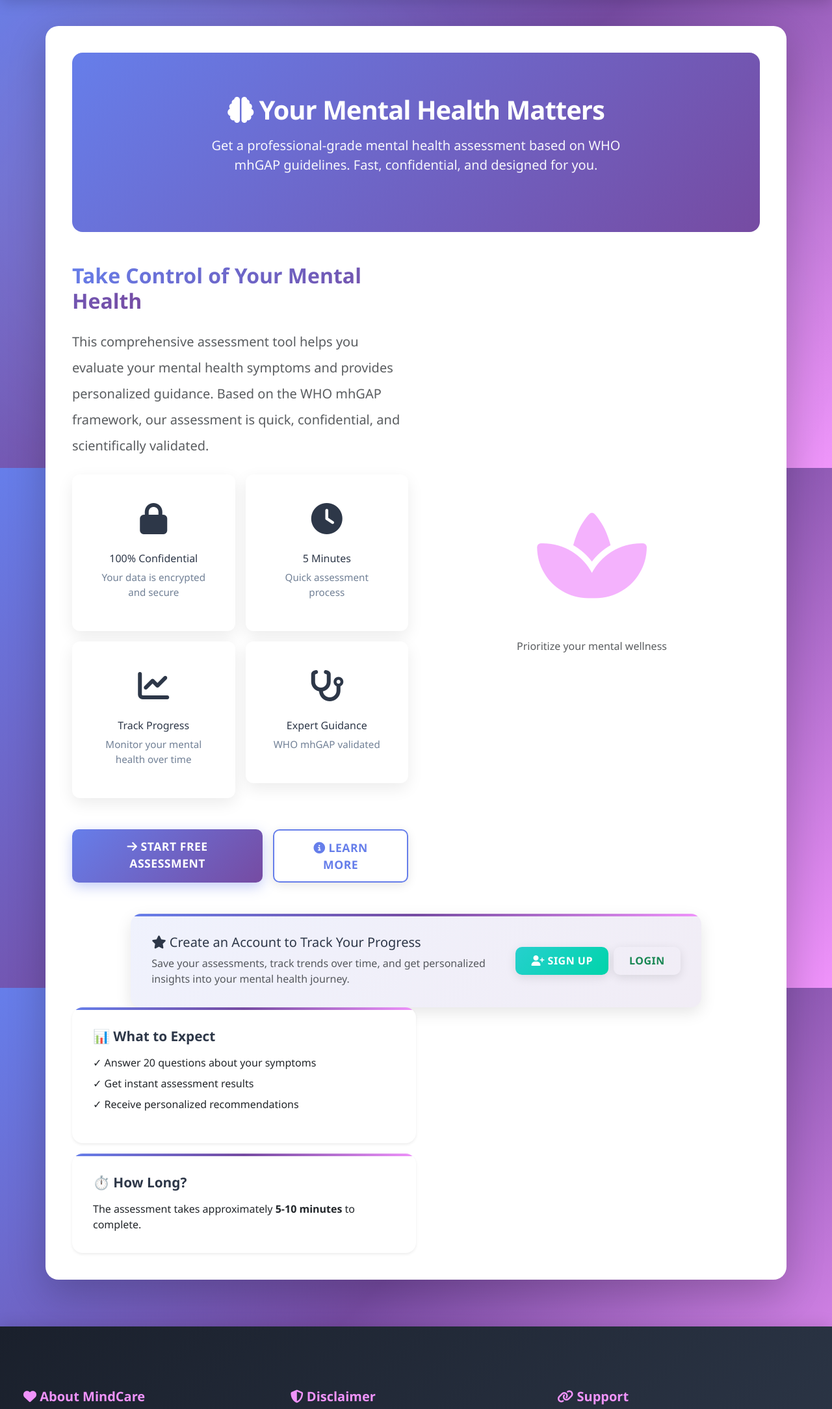
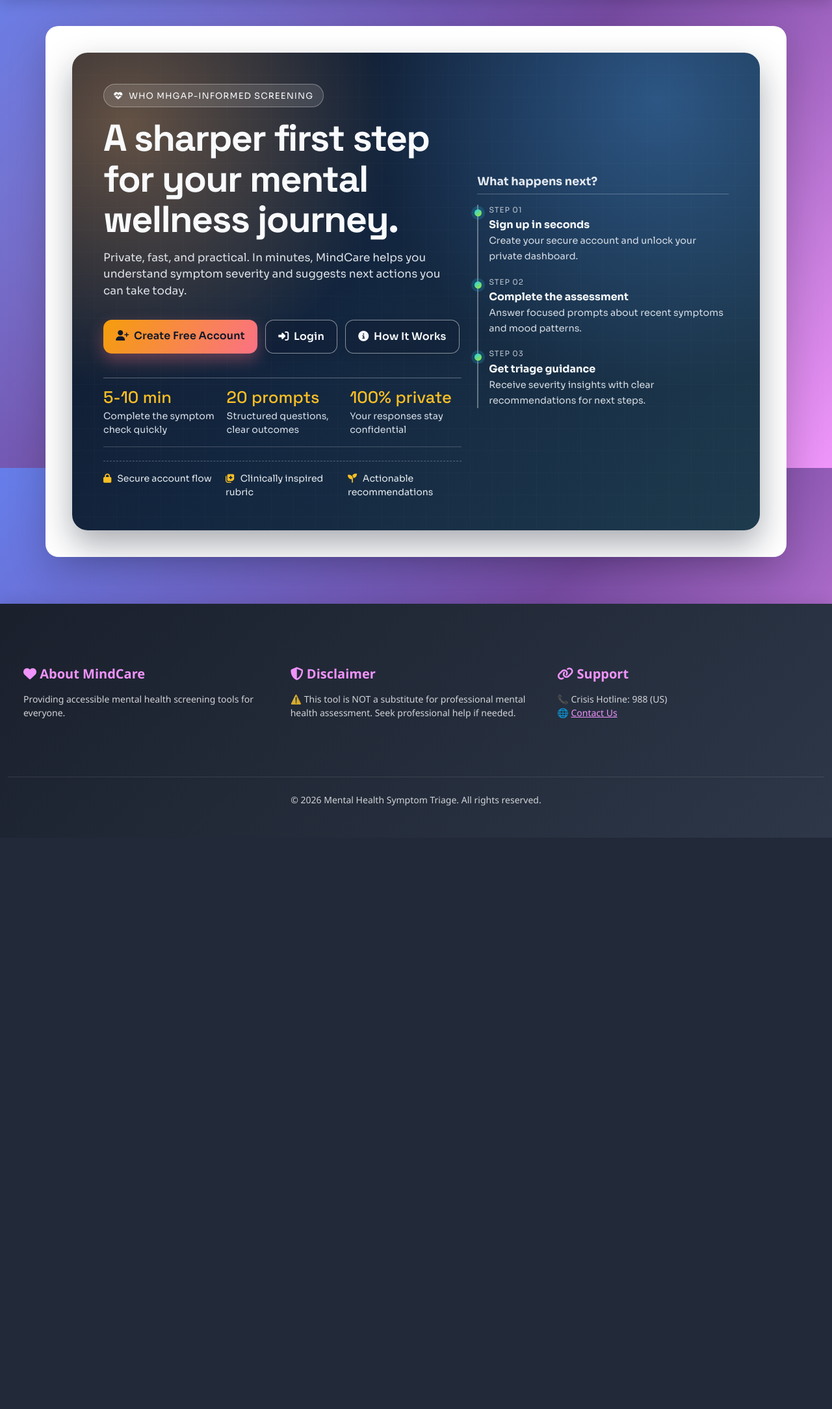
Before and after one commit to HanjalaShihab/Mental-Health-Symptom-Triage, a Django app: page / in a window 1280 px wide. Shown: the part 80-2248 px from the top of the page at 65% size. After the commit the page ends 1369 px from the top, so only its background shows below. Run offline with Django 4.2, Linux system fonts and the light colour scheme.

Commit message:
changed the front page ui

```diff
--- a/mental_health_project/triage_app/templates/index.html
+++ b/mental_health_project/triage_app/templates/index.html
@@ -3,176 +3,365 @@
 {% block title %}Mental Health Symptom Triage - Home{% endblock %}
 
 {% block content %}
-<!-- Hero Section -->
-<div class="hero-section mb-5">
-    <div class="row align-items-center">
-        <div class="col-lg-8 mx-auto text-center">
-            <h1 class="display-4 fw-bold mb-3">
-                <i class="fas fa-brain"></i> Your Mental Health Matters
+<style>
+    @import url('https://fonts.googleapis.com/css2?family=Space+Grotesk:wght@400;500;700&family=Sora:wght@400;600;700&display=swap');
+
+    .landing-shell {
+        position: relative;
+        overflow: hidden;
+        border-radius: 24px;
+        background:
+            radial-gradient(circle at 8% 15%, rgba(255, 184, 108, 0.35), transparent 35%),
+            radial-gradient(circle at 85% 10%, rgba(88, 168, 255, 0.35), transparent 40%),
+            linear-gradient(130deg, #0f172a 0%, #13263f 45%, #1e3a4d 100%);
+        color: #f8fafc;
+        padding: 3rem;
+        font-family: 'Sora', 'Segoe UI', sans-serif;
+        box-shadow: 0 22px 50px rgba(9, 18, 34, 0.35);
+        animation: landingRise 0.65s ease-out;
+    }
+
+    .landing-shell::before {
+        content: '';
+        position: absolute;
+        inset: 0;
+        background-image:
+            linear-gradient(rgba(255, 255, 255, 0.07) 1px, transparent 1px),
+            linear-gradient(90deg, rgba(255, 255, 255, 0.07) 1px, transparent 1px);
+        background-size: 34px 34px;
+        opacity: 0.25;
+        pointer-events: none;
+        z-index: 1;
+    }
+
+    .landing-grid {
+        position: relative;
+        z-index: 2;
+    }
+
+    .landing-kicker {
+        display: inline-flex;
+        align-items: center;
+        gap: 0.55rem;
+        border: 1px solid rgba(255, 255, 255, 0.32);
+        border-radius: 999px;
+        padding: 0.45rem 0.95rem;
+        font-size: 0.82rem;
+        letter-spacing: 0.08em;
+        text-transform: uppercase;
+        background: rgba(255, 255, 255, 0.12);
+    }
+
+    .landing-title {
+        margin-top: 1rem;
+        font-family: 'Space Grotesk', 'Segoe UI', sans-serif;
+        font-size: clamp(2rem, 4.5vw, 3.6rem);
+        line-height: 1.08;
+        letter-spacing: -0.03em;
+        font-weight: 700;
+    }
+
+    .landing-subtitle {
+        margin-top: 1rem;
+        max-width: 41rem;
+        font-size: 1.06rem;
+        color: rgba(241, 245, 249, 0.9);
+    }
+
+    .landing-cta {
+        margin-top: 2rem;
+        display: flex;
+        flex-wrap: wrap;
+        gap: 0.75rem;
+    }
+
+    .landing-btn {
+        border-radius: 13px;
+        border: none;
+        padding: 0.8rem 1.2rem;
+        font-weight: 600;
+        text-transform: none;
+        letter-spacing: 0.01em;
+        transition: transform 0.25s ease, box-shadow 0.25s ease, background 0.25s ease;
+    }
+
+    .landing-btn-primary {
+        background: linear-gradient(120deg, #f59e0b, #fb7185);
+        color: #101828;
+        box-shadow: 0 10px 24px rgba(251, 113, 133, 0.35);
+    }
+
+    .landing-btn-primary:hover {
+        transform: translateY(-3px);
+        box-shadow: 0 16px 28px rgba(251, 113, 133, 0.4);
+        color: #101828;
+    }
+
+    .landing-btn-outline {
+        border: 1px solid rgba(255, 255, 255, 0.5);
+        color: #f8fafc;
+        background: rgba(15, 23, 42, 0.25);
+    }
+
+    .landing-btn-outline:hover {
+        transform: translateY(-2px);
+        color: #ffffff;
+        background: rgba(255, 255, 255, 0.12);
+    }
+
+    .landing-stats {
+        margin-top: 2.3rem;
+        display: flex;
+        flex-wrap: wrap;
+        gap: 1.1rem;
+        align-items: stretch;
+        border-top: 1px solid rgba(255, 255, 255, 0.3);
+        border-bottom: 1px solid rgba(255, 255, 255, 0.2);
+        padding: 0.9rem 0;
+    }
+
+    .stat-item {
+        flex: 1 1 10rem;
+        animation: delayedFade 0.65s ease both;
+    }
+
+    .stat-item:nth-child(2) {
+        animation-delay: 0.12s;
+    }
+
+    .stat-item:nth-child(3) {
+        animation-delay: 0.24s;
+    }
+
+    .stat-item h5 {
+        margin: 0;
+        font-size: 1.6rem;
+        font-family: 'Space Grotesk', 'Segoe UI', sans-serif;
+        color: #fbbf24;
+    }
+
+    .stat-item p {
+        margin: 0.2rem 0 0;
+        font-size: 0.89rem;
+        color: rgba(226, 232, 240, 0.95);
+    }
+
+    .journey-heading {
+        font-size: 1.1rem;
+        margin-bottom: 1rem;
+        font-weight: 700;
+        color: #e2e8f0;
+        border-bottom: 1px solid rgba(255, 255, 255, 0.25);
+        padding-bottom: 0.45rem;
+    }
+
+    .journey-list {
+        list-style: none;
+        margin: 0;
+        padding: 0 0 0 1rem;
+        border-left: 2px solid rgba(255, 255, 255, 0.35);
+    }
+
+    .journey-list li {
+        margin-bottom: 1.2rem;
+        position: relative;
+        animation: delayedFade 0.65s ease both;
+    }
+
+    .journey-list li:last-child {
+        margin-bottom: 0;
+    }
+
+    .journey-list li::before {
+        content: '';
+        position: absolute;
+        left: -1.38rem;
+        top: 0.45rem;
+        width: 0.7rem;
+        height: 0.7rem;
+        border-radius: 50%;
+        background: linear-gradient(145deg, #22d3ee, #a3e635);
+        box-shadow: 0 0 0 5px rgba(34, 211, 238, 0.18);
+    }
+
+    .journey-step {
+        text-transform: uppercase;
+        letter-spacing: 0.08em;
+        font-size: 0.72rem;
+        color: rgba(226, 232, 240, 0.8);
+        margin-bottom: 0.15rem;
+    }
+
+    .journey-list strong {
+        font-size: 1rem;
+        display: block;
+    }
+
+    .journey-list span {
+        color: rgba(241, 245, 249, 0.87);
+        font-size: 0.9rem;
+    }
+
+    .trust-strip {
+        margin-top: 1.3rem;
+        border-top: 1px dashed rgba(255, 255, 255, 0.28);
+        padding-top: 1rem;
+        display: grid;
+        grid-template-columns: repeat(3, minmax(0, 1fr));
+        gap: 0.8rem;
+        font-size: 0.88rem;
+        color: rgba(241, 245, 249, 0.95);
+    }
+
+    .trust-strip i {
+        color: #fbbf24;
+        margin-right: 0.35rem;
+    }
+
+    .dashboard-home {
+        padding: 0.6rem 0;
+    }
+
+    .recent-table thead th {
+        font-size: 0.84rem;
+        text-transform: uppercase;
+        letter-spacing: 0.04em;
+    }
+
+    @keyframes landingRise {
+        from {
+            opacity: 0;
+            transform: translateY(16px);
+        }
+        to {
+            opacity: 1;
+            transform: translateY(0);
+        }
+    }
+
+    @keyframes delayedFade {
+        from {
+            opacity: 0;
+            transform: translateY(20px);
+        }
+        to {
+            opacity: 1;
+            transform: translateY(0);
+        }
+    }
+
+    @media (max-width: 991px) {
+        .landing-shell {
+            padding: 1.5rem;
+        }
+
+        .landing-stats,
+        .trust-strip {
+            display: grid;
+            grid-template-columns: 1fr;
+        }
+
+        .landing-title {
+            font-size: 2rem;
+        }
+    }
+</style>
+
+{% if not user.is_authenticated %}
+<section class="landing-shell">
+    <div class="landing-grid row g-4 align-items-center">
+        <div class="col-lg-7">
+            <div class="landing-kicker">
+                <i class="fas fa-heart-pulse"></i>
+                WHO mhGAP-informed screening
+            </div>
+            <h1 class="landing-title">
+                A sharper first step for your mental wellness journey.
             </h1>
-            <p class="lead mb-4 fs-5">
-                Get a professional-grade mental health assessment based on WHO mhGAP guidelines.
-                Fast, confidential, and designed for you.
+            <p class="landing-subtitle">
+                Private, fast, and practical. In minutes, MindCare helps you understand symptom severity and suggests next actions you can take today.
             </p>
+            <div class="landing-cta">
+                <a href="{% url 'register' %}" class="btn landing-btn landing-btn-primary">
+                    <i class="fas fa-user-plus me-1"></i> Create Free Account
+                </a>
+                <a href="{% url 'login' %}" class="btn landing-btn landing-btn-outline">
+                    <i class="fas fa-right-to-bracket me-1"></i> Login
+                </a>
+                <a href="{% url 'about' %}" class="btn landing-btn landing-btn-outline">
+                    <i class="fas fa-circle-info me-1"></i> How It Works
+                </a>
+            </div>
 
-            {% if user.is_authenticated %}
-                <div class="alert alert-success border-0 mb-4" style="background: rgba(255,255,255,0.15); color: white;">
-                    <i class="fas fa-user-check"></i>
-                    <strong>Welcome back, {{ user.first_name|default:user.username }}!</strong>
-                    {% if last_assessment %}
-                        <br><small>Last assessment: <strong>{{ last_assessment|date:"F d, Y" }}</strong></small>
-                    {% endif %}
+            <div class="landing-stats">
+                <article class="stat-item">
+                    <h5>5-10 min</h5>
+                    <p>Complete the symptom check quickly</p>
+                </article>
+                <article class="stat-item">
+                    <h5>20 prompts</h5>
+                    <p>Structured questions, clear outcomes</p>
+                </article>
+                <article class="stat-item">
+                    <h5>100% private</h5>
+                    <p>Your responses stay confidential</p>
+                </article>
             </div>
-            {% endif %}
-        </div>
+
+            <div class="trust-strip">
+                <div><i class="fas fa-lock"></i> Secure account flow</div>
+                <div><i class="fas fa-notes-medical"></i> Clinically inspired rubric</div>
+                <div><i class="fas fa-seedling"></i> Actionable recommendations</div>
             </div>
         </div>
 
-<!-- Main Content -->
-<div class="row align-items-center">
-    <div class="col-lg-6">
-        <h2 class="mb-4" style="font-size: 2rem; font-weight: 800;">
-            <span class="text-gradient">Take Control of Your Mental Health</span>
-        </h2>
-        <p class="fs-5 text-muted mb-4 lh-lg">
-            This comprehensive assessment tool helps you evaluate your mental health symptoms and provides personalized guidance.
-            Based on the WHO mhGAP framework, our assessment is quick, confidential, and scientifically validated.
-        </p>
-
-        <div class="mb-5">
-            <div class="row g-3">
-                <div class="col-sm-6">
-                    <div class="feature-card">
-                        <div class="icon">
-                            <i class="fas fa-lock"></i>
-                        </div>
-                        <h6>100% Confidential</h6>
-                        <p class="small">Your data is encrypted and secure</p>
+        <div class="col-lg-5">
+            <h4 class="journey-heading">What happens next?</h4>
+            <ol class="journey-list">
+                <li>
+                    <div class="journey-step">Step 01</div>
+                    <strong>Sign up in seconds</strong>
+                    <span>Create your secure account and unlock your private dashboard.</span>
+                </li>
+                <li>
+                    <div class="journey-step">Step 02</div>
+                    <strong>Complete the assessment</strong>
+                    <span>Answer focused prompts about recent symptoms and mood patterns.</span>
+                </li>
+                <li>
+                    <div class="journey-step">Step 03</div>
+                    <strong>Get triage guidance</strong>
+                    <span>Receive severity insights with clear recommendations for next steps.</span>
+                </li>
+            </ol>
         </div>
     </div>
-                <div class="col-sm-6">
-                    <div class="feature-card">
-                        <div class="icon">
-                            <i class="fas fa-clock"></i>
+</section>
+{% else %}
+<section class="dashboard-home">
+    <div class="d-flex flex-wrap justify-content-between align-items-center gap-3 mb-4">
+        <div>
+            <h2 class="mb-1">Welcome back, {{ user.first_name|default:user.username }}.</h2>
+            <p class="text-muted mb-0">
+                Continue your mental wellness check-ins.
+                {% if last_assessment %}
+                    Last assessment: <strong>{{ last_assessment|date:"F d, Y" }}</strong>.
+                {% endif %}
+            </p>
         </div>
-                        <h6>5 Minutes</h6>
-                        <p class="small">Quick assessment process</p>
-                    </div>
-                </div>
-                <div class="col-sm-6">
-                    <div class="feature-card">
-                        <div class="icon">
-                            <i class="fas fa-chart-line"></i>
-                        </div>
-                        <h6>Track Progress</h6>
-                        <p class="small">Monitor your mental health over time</p>
-                    </div>
-                </div>
-                <div class="col-sm-6">
-                    <div class="feature-card">
-                        <div class="icon">
-                            <i class="fas fa-stethoscope"></i>
-                        </div>
-                        <h6>Expert Guidance</h6>
-                        <p class="small">WHO mhGAP validated</p>
-                    </div>
-                </div>
+        <div class="d-flex flex-wrap gap-2">
+            <a href="{% url 'assessment' %}" class="btn btn-primary">
+                <i class="fas fa-play me-1"></i> Start Assessment
+            </a>
+            <a href="{% url 'history' %}" class="btn btn-outline-primary">
+                <i class="fas fa-clock-rotate-left me-1"></i> View History
+            </a>
         </div>
     </div>
 
-        {% if user.is_authenticated %}
-            <div class="d-grid gap-3 d-sm-flex">
-                <a href="{% url 'assessment' %}" class="btn btn-primary btn-lg">
-                    <i class="fas fa-arrow-right"></i> Start Assessment
-                </a>
-                <a href="{% url 'history' %}" class="btn btn-outline-primary btn-lg">
-                    <i class="fas fa-history"></i> View History
-                </a>
-            </div>
-        {% else %}
-            <div class="d-grid gap-3 d-sm-flex">
-                <a href="{% url 'assessment' %}" class="btn btn-primary btn-lg">
-                    <i class="fas fa-arrow-right"></i> Start Free Assessment
-                </a>
-                <a href="{% url 'about' %}" class="btn btn-outline-primary btn-lg">
-                    <i class="fas fa-info-circle"></i> Learn More
-                </a>
-            </div>
-        {% endif %}
-    </div>
-
-    <!-- Right Side Image/Graphic -->
-    <div class="col-lg-6 text-center d-none d-lg-block">
-        <div style="font-size: 150px; opacity: 0.9;">
-            <i class="fas fa-spa" style="color: rgba(240, 147, 251, 0.8);"></i>
-        </div>
-        <p class="text-muted mt-3">Prioritize your mental wellness</p>
-    </div>
-</div>
-
-<!-- Call to Action for Non-Authenticated Users -->
-{% if not user.is_authenticated %}
-<div class="row mt-5">
-    <div class="col-lg-10 mx-auto">
-        <div class="card card-body border-0" style="background: linear-gradient(135deg, rgba(102, 126, 234, 0.1) 0%, rgba(118, 75, 162, 0.1) 100%);">
-            <div class="row align-items-center">
-                <div class="col-md-8">
-                    <h5 class="mb-2">
-                        <i class="fas fa-star"></i> Create an Account to Track Your Progress
-                    </h5>
-                    <p class="text-muted mb-md-0">
-                        Save your assessments, track trends over time, and get personalized insights into your mental health journey.
-                    </p>
-                </div>
-                <div class="col-md-4 text-md-end text-center mt-3 mt-md-0">
-                    <div class="d-grid gap-2 d-md-flex justify-content-md-end">
-                        <a href="{% url 'register' %}" class="btn btn-success">
-                            <i class="fas fa-user-plus"></i> Sign Up
-                        </a>
-                        <a href="{% url 'login' %}" class="btn btn-outline-success">
-                            Login
-                        </a>
-                    </div>
-                </div>
-            </div>
-        </div>
-    </div>
-</div>
-{% endif %}
-    <div class="col-md-6">
-        <div class="card border-0 shadow-sm mb-3">
-            <div class="card-body">
-                <h5 class="card-title">📊 What to Expect</h5>
-                <ul class="list-unstyled">
-                    <li class="mb-2">✓ Answer 20 questions about your symptoms</li>
-                    <li class="mb-2">✓ Get instant assessment results</li>
-                    <li class="mb-2">✓ Receive personalized recommendations</li>
-                    {% if user.is_authenticated %}
-                        <li class="mb-2">✓ Track your assessment history</li>
-                        <li class="mb-2">✓ Monitor your mental health progress</li>
-                    {% endif %}
-                </ul>
-            </div>
-        </div>
-
-        <div class="card border-0 shadow-sm">
-            <div class="card-body">
-                <h5 class="card-title">⏱️ How Long?</h5>
-                <p class="card-text mb-0">
-                    The assessment takes approximately <strong>5-10 minutes</strong> to complete.
-                </p>
-            </div>
-        </div>
-    </div>
-</div>
-
-{% if user.is_authenticated and recent_assessments %}
-<hr class="my-5">
-
-<div class="row">
-    <div class="col-12">
-        <h3 class="mb-4">Your Recent Assessments</h3>
-        <div class="table-responsive">
+    {% if recent_assessments %}
+    <h4 class="mb-3">Recent Assessments</h4>
+    <div class="table-responsive recent-table">
         <table class="table table-hover">
             <thead class="table-light">
                 <tr>
@@ -200,8 +389,12 @@
             </tbody>
         </table>
     </div>
-        <a href="{% url 'history' %}" class="btn btn-outline-primary">View Full History</a>
-    </div>
+    {% else %}
+    <div class="alert alert-info mb-0">
+        <i class="fas fa-info-circle me-2"></i>
+        No assessments yet. Start your first check-in now.
     </div>
     {% endif %}
+</section>
+{% endif %}
 {% endblock %}
```
Also changed, not shown: mental_health_project/db.sqlite3. Lines whose indentation alone changed are shown as unchanged.
